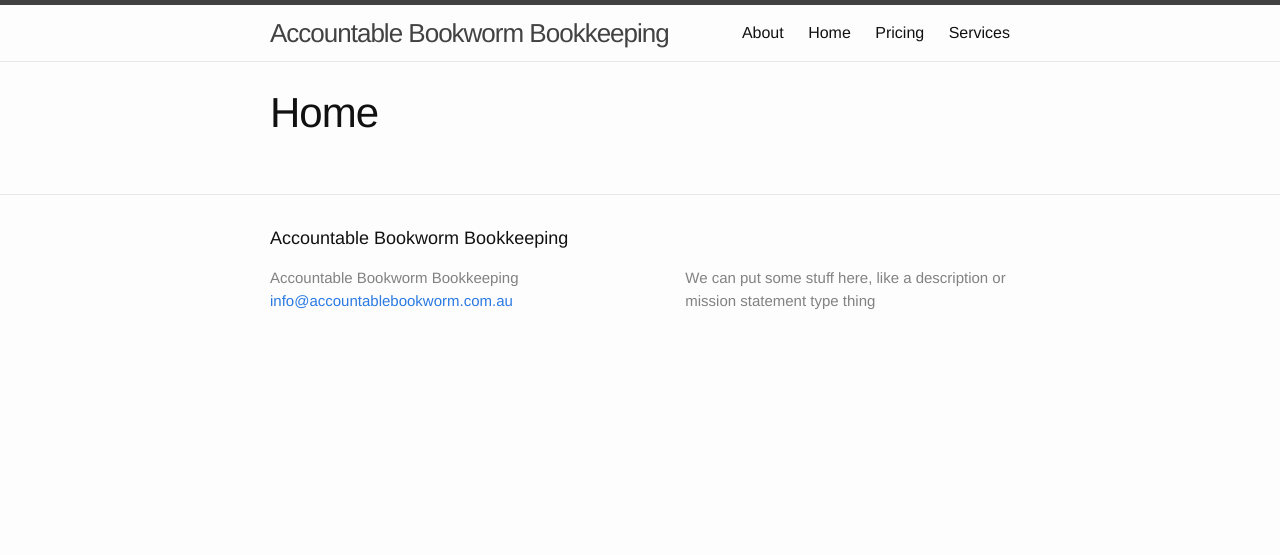
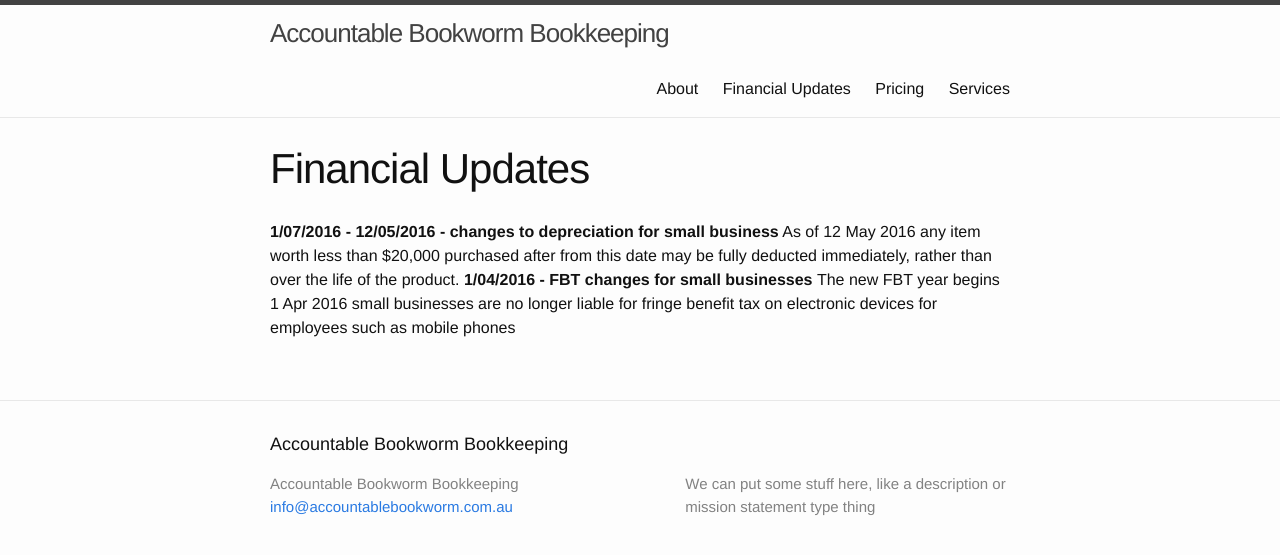
Before and after one commit to aivins/bookwormsite, a Jekyll site: the page built from index.html, in a window 1280 px wide. Shown: the top 555 px of the page. Built offline with Jekyll 4.4.1, drawn with Linux system fonts in a browser that asks for light colours.

Commit message:
Update from Forestry.io - index.html

```diff
--- a/index.html
+++ b/index.html
@@ -1,5 +1,11 @@
 ---
-title: Home
-layout: page
-draft: true
+title: Financial Updates
+layout: post
 ---
+<strong>1/07/2016 - </strong>
+
+<strong>12/05/2016 - changes to depreciation for small business</strong>
+As of 12 May 2016 any item worth less than $20,000 purchased after from this date may be fully deducted immediately, rather than over the life of the product.
+
+<strong>1/04/2016 - FBT changes for small businesses </strong>
+The new FBT year begins 1 Apr 2016 small businesses are no longer liable for fringe benefit tax on electronic devices for employees such as mobile phones
```
